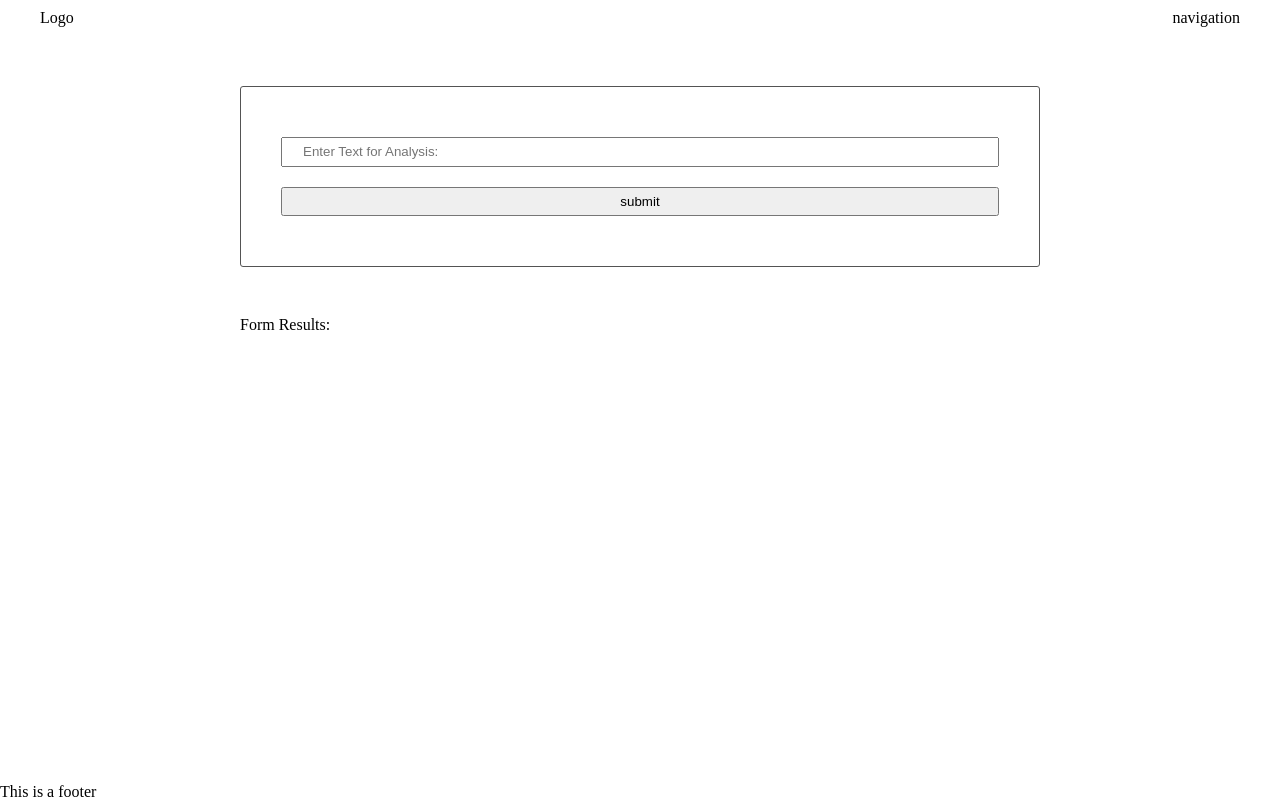
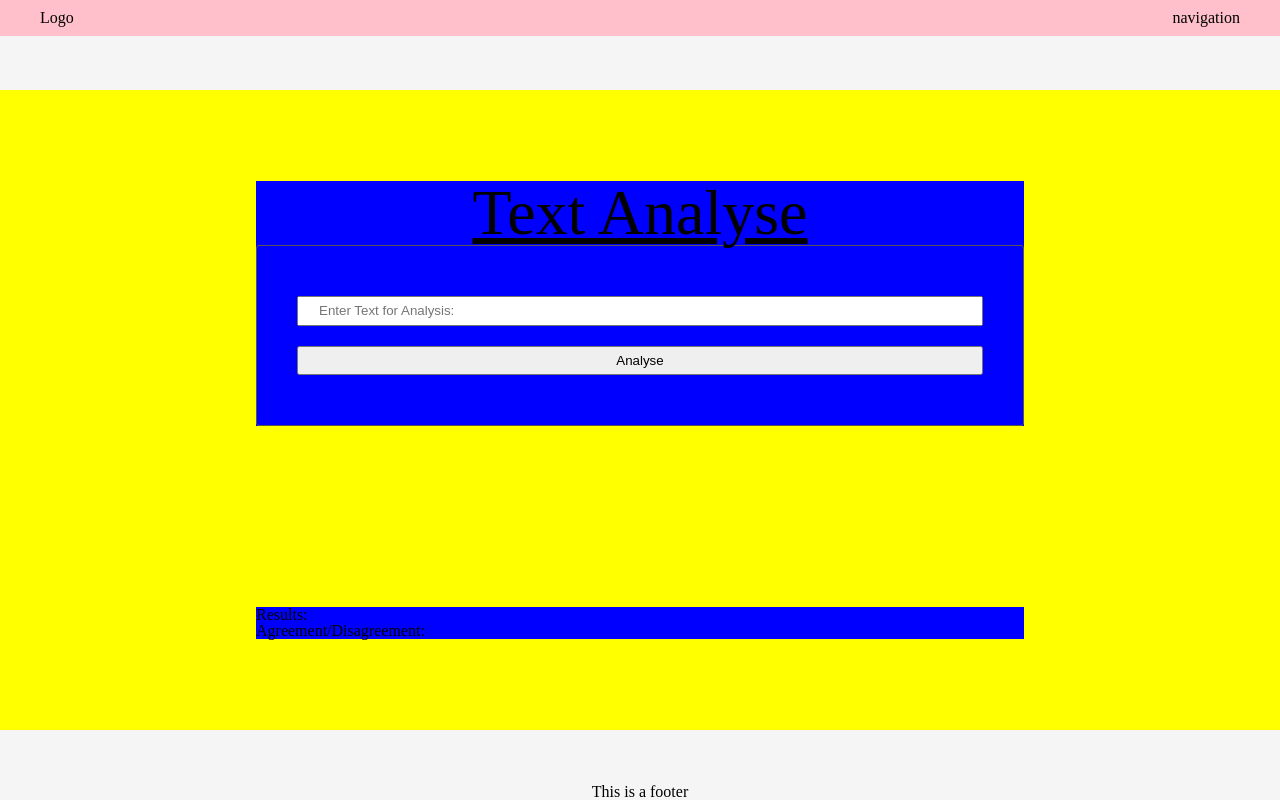
Before and after one commit to Stewie154/Evaluate-a-News-Article-with-Natural-Language-Processing-, a website: page src/client/views/index.html in a window 1280 px wide. Drawn offline with nearby package versions, Linux system fonts and the light colour scheme; files that its build step writes are made by us from their sources.

Commit message:
API response
I'm now getting a response from the api call and I've started to add styling for displaying info to the user.

In the next commit I'll continue with the styling and displaying info from the api call.

NOTE: The api key is currently hard-coded in formhandler.js. After I get the display to where I want it, I'll work on retrieving the key from the node server instead (where it's stored.)

For this reason I've removed the api key for the purposes of this commit. I'll add it back again and continue working on the next commit.

```diff
--- a/src/client/js/formHandler.js
+++ b/src/client/js/formHandler.js
@@ -8,13 +8,14 @@ function handleSubmit(event) {
 
     console.log("::: Form Submitted :::")
 
-    fetch('http://localhost:3000/test')
+    // fetch('http://localhost:3000/test')
     //add key
-    // fetch('https://api.meaningcloud.com/sentiment-2.1?key=&of=json&txt=Main%20dishes%20were%20quite%20good%2C%20but%20desserts%20were%20too%20sweet%20for%20me.&model=Restaurants&lang=en')
+    fetch(`https://api.meaningcloud.com/sentiment-2.1?key=${ADD_API_KEY_HERE}&of=json&txt=${formText}&model=general&lang=en`)
     .then(res => res.json())
     .then(function(res) {
         console.log(res)
-        document.getElementById('results').innerHTML = res.message
+        document.getElementById('agreement').innerHTML = res.agreement
+
     })
 }
 
--- a/src/client/styles/base.scss
+++ b/src/client/styles/base.scss
@@ -1,14 +1,29 @@
 body {
     display: flex;
     flex-direction: column;
+    justify-content: space-between;
+    align-items: center;
+    width: 100vw;
     min-height: 100vh;
+    background-color: whitesmoke;
 }
 
 main {
-    flex: 2;
+    display: flex;
+    width: 100%;
+    min-height: 80vh;
+    flex-direction: column;
+    justify-content: space-around;
+    align-items: center;
+    background-color: yellow;
+    section {
+        min-width: 60%;
+        background-color: blue;
+        h1 {
+            text-align: center;
+            font-size: 4em;
+            text-decoration: underline;
+        }
+    }
+
 }
-
-section {
-    max-width: 800px;
-    margin: 50px auto;
-}
--- a/src/client/styles/header.scss
+++ b/src/client/styles/header.scss
@@ -1,5 +1,7 @@
 header {
     display: flex;
+    width: 100%;
     justify-content: space-between;
     padding: 10px 40px;
+    background-color: pink;
 }
--- a/src/client/views/index.html
+++ b/src/client/views/index.html
@@ -23,15 +23,16 @@
 
         <main>
             <section>
+                <h1>Text Analyse</h1>
                 <form class="" onsubmit="return Client.handleSubmit(event)">
                     <input id="text" type="text" name="input" value="" onblur="onBlur()" placeholder="Enter Text for Analysis:">
-                    <input type="submit" name="" value="submit" onclick="return Client.handleSubmit(event)" onsubmit="return Client.handleSubmit(event)">
+                    <input type="submit" name="" value="Analyse" onclick="return Client.handleSubmit(event)" onsubmit="return Client.handleSubmit(event)">
                 </form>
             </section>
 
-            <section>
-                <strong>Form Results:</strong>
-                <div id="results"></div>
+            <section class="results-display">
+                <strong>Results:</strong>
+                <div>Agreement/Disagreement: <span id="agreement"></span></div>
             </section>
         </main>
 
```
Also changed, not shown: src/client/styles/base.css (added), src/client/styles/footer.css (added), src/client/styles/form.css (added), src/client/styles/header.css (added), src/client/styles/resets.css (added), 5 other files.
